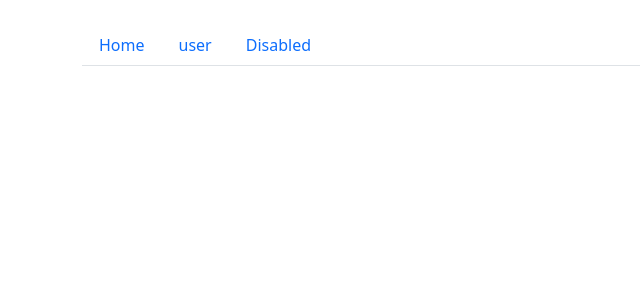
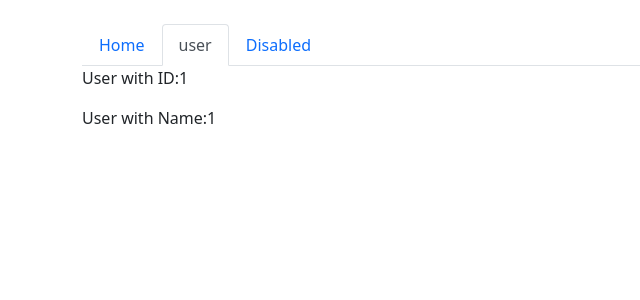
Before and after one commit to ManuDev03/angular-routing, an Angular app: page /users/1/1 in a window 1280 px wide. Before the commit this address led to /. Shown: the top 300 px of the page, without its empty margins (0-640 px from the left). Built offline with nearby package versions, Linux system fonts and the light colour scheme.

Commit message:
fetching route parameters

```diff
--- a/src/app/app-routing.module.ts
+++ b/src/app/app-routing.module.ts
@@ -7,7 +7,7 @@
 const routes: Routes = [
   {path:'', component:HomeComponent},
   {path:'users', component:UsersComponent},
-  {path:'users/:id', component:UserComponent}
+  {path:'users/:id/:name', component:UserComponent}
 
 ];
 
--- a/src/app/users/user/user.component.html
+++ b/src/app/users/user/user.component.html
@@ -1,2 +1,2 @@
-<p>User with ID </p>
-<p>User with Name</p>
+<p>User with ID:{{user.id}}  </p>
+<p>User with Name:{{user.name}}</p>
--- a/src/app/users/user/user.component.ts
+++ b/src/app/users/user/user.component.ts
@@ -1,4 +1,5 @@
 import { Component, OnInit } from '@angular/core';
+import { ActivatedRoute } from '@angular/router';
 
 @Component({
   selector: 'app-user',
@@ -6,10 +7,14 @@
   styleUrls: ['./user.component.css']
 })
 export class UserComponent implements OnInit {
-
-  constructor() { }
+user : {id:number,name:string}
+  constructor(private route:ActivatedRoute) { }
 
   ngOnInit(): void {
+    this.user = {
+      id: this.route.snapshot.params['id'],
+      name: this.route.snapshot.params['name']
+    }
   }
 
 }
--- a/tsconfig.json
+++ b/tsconfig.json
@@ -5,7 +5,8 @@
     "baseUrl": "./",
     "outDir": "./dist/out-tsc",
     "forceConsistentCasingInFileNames": true,
-    "strict": true,
+    "strict": false,
+    "strictPropertyInitialization": false,
     "noImplicitReturns": true,
     "noFallthroughCasesInSwitch": true,
     "sourceMap": true,
```
